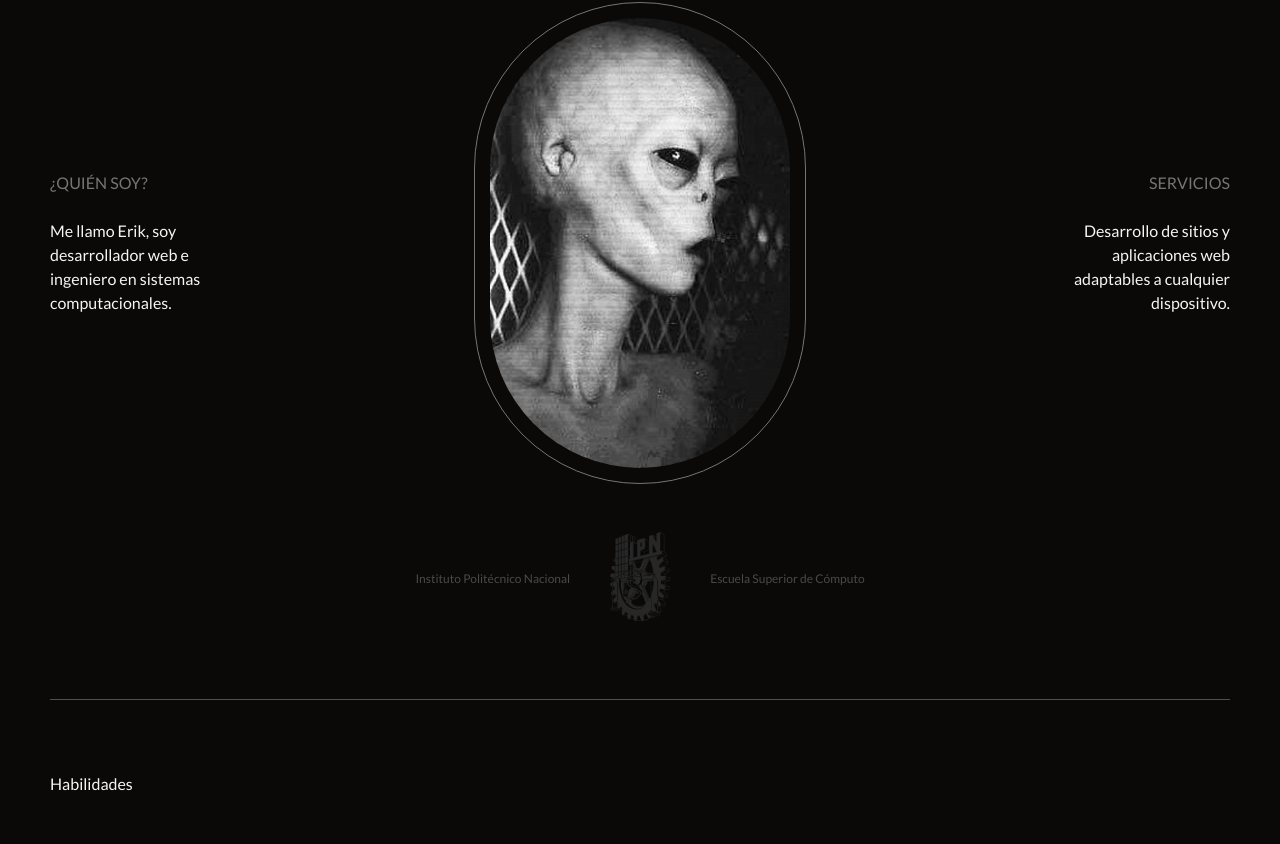
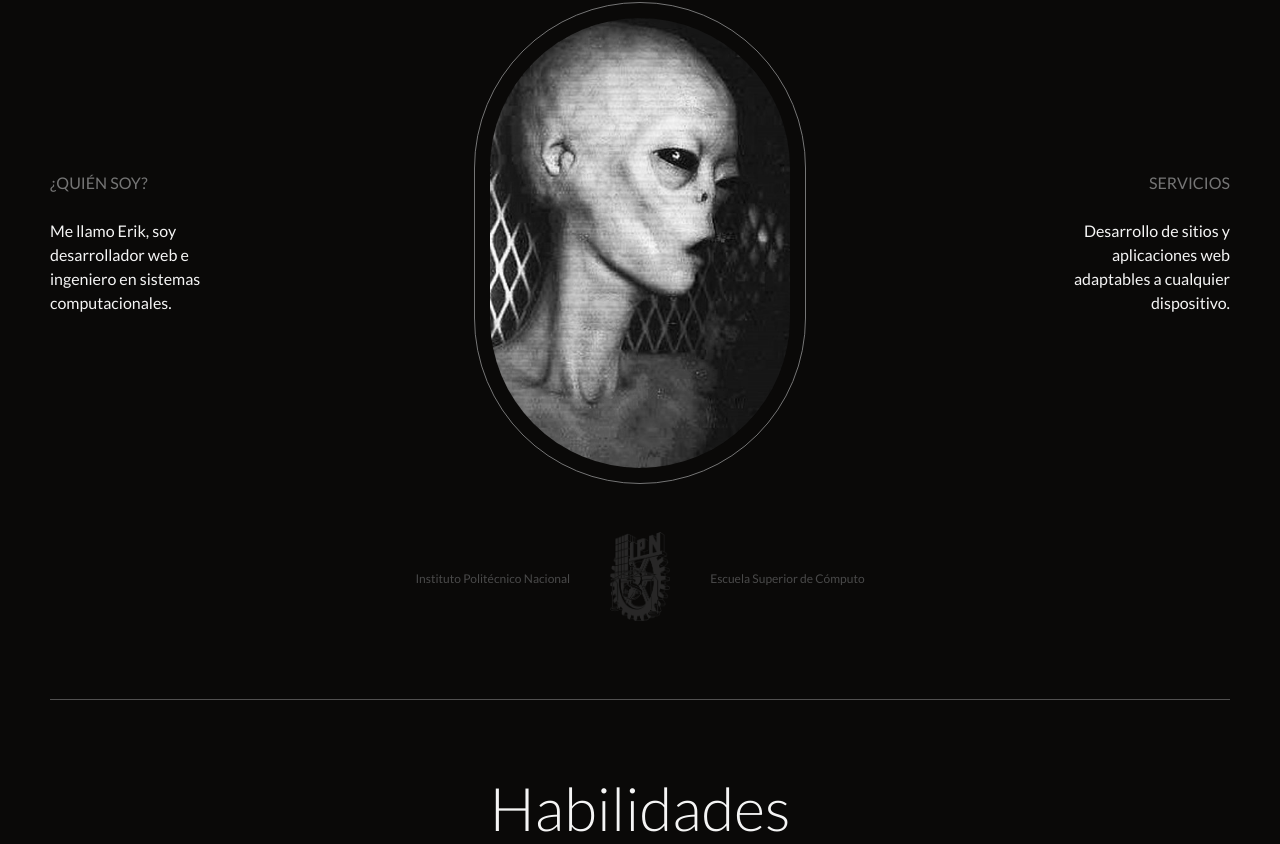
Before and after one commit to erikpz/erik-developer, a Next.js app: page / in a window 1280 px wide. Shown: the part 418-1262 px from the top of the page. Before the commit the page ends 1214 px from the top, so only its background shows below. Built offline with nearby package versions, Linux system fonts and the light colour scheme.

Commit message:
Little fixes

```diff
--- a/components/SkillsSection.tsx
+++ b/components/SkillsSection.tsx
@@ -10,7 +10,7 @@ const SkillsContainer = styled(Box)(({ theme }) => ({
 export const SkillsSection = () => {
   return (
     <SkillsContainer>
-      <Typography>Habilidades</Typography>
+      <Typography align="center" variant="h2">Habilidades</Typography>
     </SkillsContainer>
   );
 };
```
